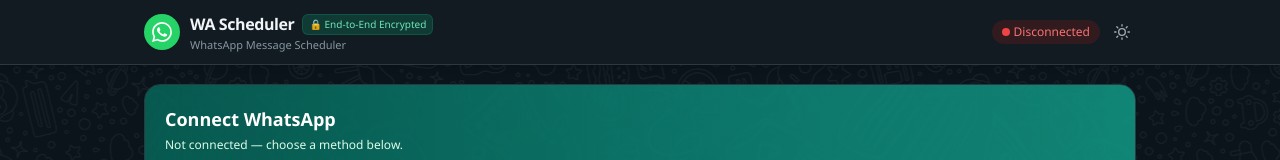
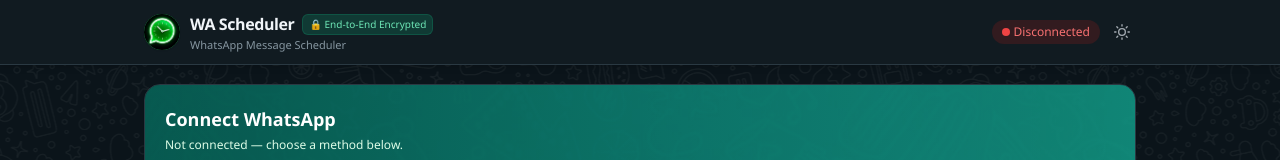
Before and after one commit to Aniket0308200/WhatsApp-scheduler, a React (Vite) app in the folder frontend/: page / in a window 1280 px wide. Shown: the top 160 px of the page. Built offline with nearby package versions, Linux system fonts and the light colour scheme; no server answers.

Commit message:
update logo or favicon

```diff
--- a/frontend/index.html
+++ b/frontend/index.html
@@ -2,7 +2,7 @@
 <html lang="en">
   <head>
     <meta charset="UTF-8" />
-    <link rel="icon" type="image/svg+xml" href="/wa-icon.svg" />
+    <link rel="icon" type="image/png" href="/whatsapp_icon.png" />
     <meta name="viewport" content="width=device-width, initial-scale=1.0" />
     <title>WA Scheduler</title>
   </head>
--- a/frontend/src/components/Header.jsx
+++ b/frontend/src/components/Header.jsx
@@ -12,9 +12,7 @@
 };
 
 const WA_ICON = (
-  <svg viewBox="0 0 24 24" className="w-5 h-5 fill-white" aria-hidden>
-    <path d="M17.472 14.382c-.297-.149-1.758-.867-2.03-.967-.273-.099-.471-.148-.67.15-.197.297-.767.966-.94 1.164-.173.199-.347.223-.644.075-.297-.15-1.255-.463-2.39-1.475-.883-.788-1.48-1.761-1.653-2.059-.173-.297-.018-.458.13-.606.134-.133.298-.347.446-.52.149-.174.198-.298.298-.497.099-.198.05-.371-.025-.52-.075-.149-.669-1.612-.916-2.207-.242-.579-.487-.5-.669-.51-.173-.008-.371-.01-.57-.01-.198 0-.52.074-.792.372-.272.297-1.04 1.016-1.04 2.479 0 1.462 1.065 2.875 1.213 3.074.149.198 2.096 3.2 5.077 4.487.709.306 1.262.489 1.694.625.712.227 1.36.195 1.871.118.571-.085 1.758-.719 2.006-1.413.248-.694.248-1.289.173-1.413-.074-.124-.272-.198-.57-.347m-5.421 7.403h-.004a9.87 9.87 0 01-5.031-1.378l-.361-.214-3.741.982.998-3.648-.235-.374a9.86 9.86 0 01-1.51-5.26c.001-5.45 4.436-9.884 9.888-9.884 2.64 0 5.122 1.03 6.988 2.898a9.825 9.825 0 012.893 6.994c-.003 5.45-4.437 9.884-9.885 9.884m8.413-18.297A11.815 11.815 0 0012.05 0C5.495 0 .16 5.335.157 11.892c0 2.096.547 4.142 1.588 5.945L.057 24l6.305-1.654a11.882 11.882 0 005.683 1.448h.005c6.554 0 11.89-5.335 11.893-11.893a11.821 11.821 0 00-3.48-8.413z"/>
-  </svg>
+  <img src="/whatsapp_icon.png" alt="WhatsApp Logo" className="w-full h-full object-cover" />
 );
 
 // Sun icon for light mode
@@ -112,7 +110,7 @@
 
         {/* ── Logo + title ──────────────────────────────────────────────── */}
         <div className="flex items-center gap-2.5 flex-shrink-0">
-          <div className="w-9 h-9 rounded-full bg-wa-green flex items-center justify-center shadow-sm">
+          <div className="w-9 h-9 rounded-full bg-wa-green flex items-center justify-center shadow-sm overflow-hidden">
             {WA_ICON}
           </div>
           <div>
```
Also changed, not shown: frontend/public/whatsapp_icon.png (added), 1 other file (tests, documents, lock files or other folders).
